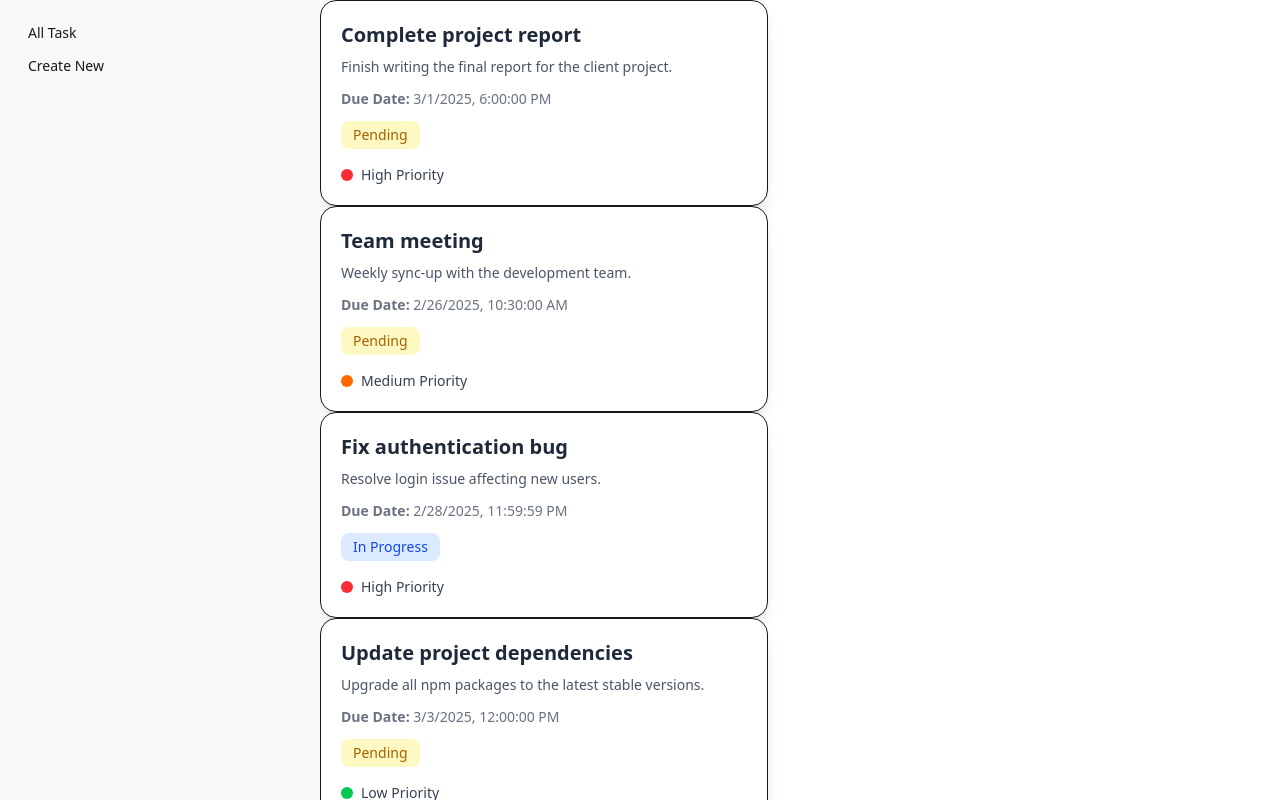
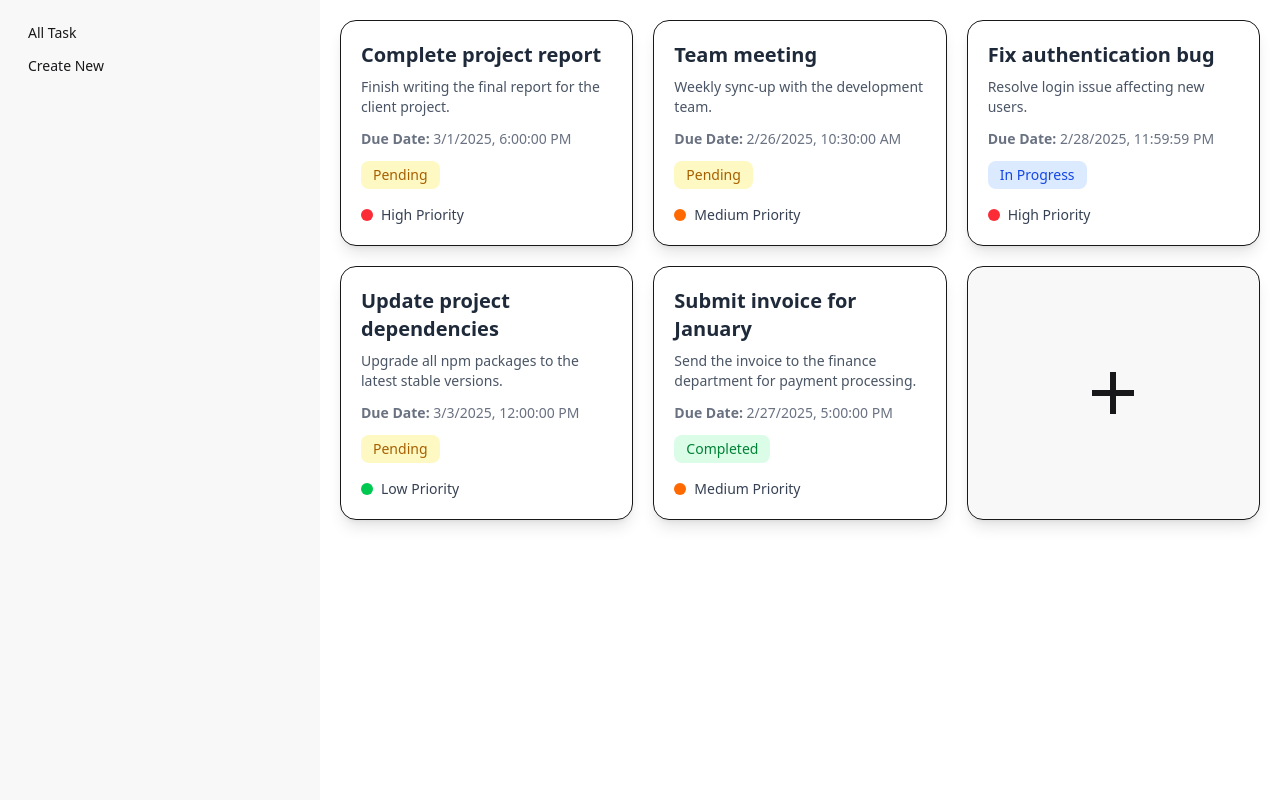
Before and after one commit to DKAbir111/Developer-Look-Client, a React (Vite) app: page /all-task in a window 1280 px wide. Shown: the top 800 px of the page. Built offline with nearby package versions, Linux system fonts and the light colour scheme.

Commit message:
also add a create new task card

```diff
--- a/package.json
+++ b/package.json
@@ -17,6 +17,7 @@
     "match-sorter": "^8.0.0",
     "react": "^19.0.0",
     "react-dom": "^19.0.0",
+    "react-icons": "^5.5.0",
     "react-router-dom": "^7.2.0",
     "sort-by": "^1.2.0",
     "tailwindcss": "^4.0.8"
--- a/src/layouts/Home.jsx
+++ b/src/layouts/Home.jsx
@@ -8,7 +8,9 @@ export default function Home() {
             <aside>
                 <Sidebar />
             </aside>
-            <Outlet />
+            <aside className="flex-1 container p-5">
+                <Outlet />
+            </aside>
         </main>
     )
 }
--- a/src/pages/AllTask.jsx
+++ b/src/pages/AllTask.jsx
@@ -1,7 +1,8 @@
 import axios from "axios"
 import { useEffect, useState } from "react"
 import TaskCard from "./TaskCard"
-
+import { MdAdd } from "react-icons/md";
+import { Link } from "react-router-dom";
 export default function AllTask() {
     const [tasts, setTasks] = useState([])
     useEffect(() => {
@@ -12,10 +13,18 @@ export default function AllTask() {
     }, [])
     console.log(tasts)
     return (
-        <div>
+        <div className="grid grid-cols-1 md:grid-cols-2 lg:grid-cols-3 gap-5">
             {
                 tasts.map(task => <TaskCard key={task.id} task={task} />)
+
             }
+            {/* Add more task cards here */}
+            <Link className="max-w-md p-5 bg-base-200 shadow-lg rounded-2xl border flex justify-center items-center">
+
+                <MdAdd className="text-7xl" />
+
+            </Link>
+
         </div>
     )
 }
```
Also changed, not shown: 1 other file (tests, documents, lock files or other folders).
